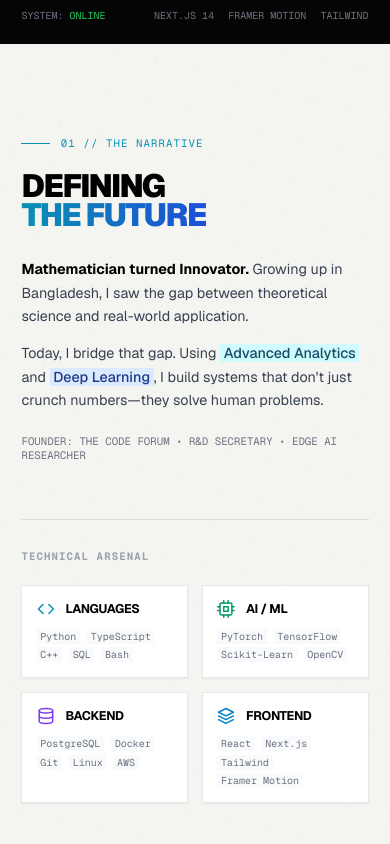
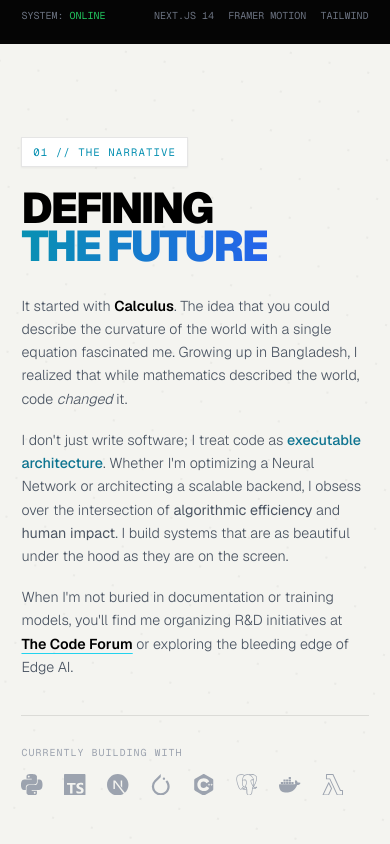
Before and after one commit to ashfinnn/obidur-rahman, a Next.js app: page / in a window 390 px wide. Shown: the part 800-1644 px from the top of the page. Built offline with nearby package versions, Linux system fonts and the light colour scheme.

Commit message:
modified:   app/components/Loader.tsx 	modified:   app/components/sections/AboutSection.tsx 	modified:   app/components/sections/ContactSection.tsx 	modified:   app/components/ui/SlideSection.tsx 	modified:   app/globals.css 	modified:   app/page.tsx

```diff
--- a/app/components/sections/AboutSection.tsx
+++ b/app/components/sections/AboutSection.tsx
@@ -2,39 +2,26 @@
 
 import { motion, useScroll, useTransform } from 'framer-motion';
 import Image from 'next/image';
-import { FiCode, FiDatabase, FiCpu, FiLayers } from 'react-icons/fi';
+import {
+    SiPython, SiTypescript, SiCplusplus, SiPytorch,
+    SiPostgresql, SiDocker, SiNextdotjs, SiAwslambda
+} from 'react-icons/si'; // Using Simple Icons for cleaner look
 
-// --- Data ---
-const skillGroups = [
-    {
-        title: "LANGUAGES",
-        icon: FiCode,
-        skills: ["Python", "TypeScript", "C++", "SQL", "Bash"],
-        color: "text-cyan-600"
-    },
-    {
-        title: "AI / ML",
-        icon: FiCpu,
-        skills: ["PyTorch", "TensorFlow", "Scikit-Learn", "OpenCV"],
-        color: "text-emerald-600"
-    },
-    {
-        title: "BACKEND",
-        icon: FiDatabase,
-        skills: ["PostgreSQL", "Docker", "Git", "Linux", "AWS"],
-        color: "text-violet-600"
-    },
-    {
-        title: "FRONTEND",
-        icon: FiLayers,
-        skills: ["React", "Next.js", "Tailwind", "Framer Motion"],
-        color: "text-sky-600"
-    }
+// --- Tech Stack Data ---
+const techStack = [
+    { icon: SiPython, name: "Python", color: "hover:text-[#3776AB]" },
+    { icon: SiTypescript, name: "TypeScript", color: "hover:text-[#3178C6]" },
+    { icon: SiNextdotjs, name: "Next.js", color: "hover:text-black" },
+    { icon: SiPytorch, name: "PyTorch", color: "hover:text-[#EE4C2C]" },
+    { icon: SiCplusplus, name: "C++", color: "hover:text-[#00599C]" },
+    { icon: SiPostgresql, name: "Postgres", color: "hover:text-[#4169E1]" },
+    { icon: SiDocker, name: "Docker", color: "hover:text-[#2496ED]" },
+    { icon: SiAwslambda, name: "AWS", color: "hover:text-[#FF9900]" },
 ];
 
 // --- Background Animation ---
 const MovingGrid = () => (
-    <div className="absolute inset-0 overflow-hidden pointer-events-none opacity-[0.03]">
+    <div className="absolute inset-0 overflow-hidden pointer-events-none opacity-[0.04]">
         <div className="absolute inset-[-50%] w-[200%] h-[200%] animate-[spin_60s_linear_infinite]">
             <div className="absolute inset-0 bg-[radial-gradient(#000_1px,transparent_1px)] [background-size:40px_40px]" />
         </div>
@@ -43,100 +30,99 @@
 
 const AboutSection = () => {
     const { scrollYProgress } = useScroll();
-    const y = useTransform(scrollYProgress, [0, 1], [0, -50]); // Subtle Parallax
+    const y = useTransform(scrollYProgress, [0, 1], [0, -80]);
 
     return (
-        <section id="about" data-theme="light" className="relative bg-[#f4f4f0] text-black min-h-full flex flex-col justify-center py-12 md:py-24 overflow-hidden">
+        <section id="about" data-theme="light" className="relative bg-[#f4f4f0] md:py-32 min-h-full py-24 overflow-hidden flex items-center">
             <MovingGrid />
 
-            <div className="max-w-[90rem] w-full mx-auto px-6 md:px-12 md:pl-32 relative z-10 h-full flex flex-col justify-center">
+            <div className="max-w-[90rem] mx-auto px-6 md:px-12 md:pl-32 relative z-10 w-full">
+                <div className="grid grid-cols-1 lg:grid-cols-2 gap-12 lg:gap-24 items-center">
 
-                {/* --- TOP: BIO & IMAGE --- */}
-                <div className="grid grid-cols-1 lg:grid-cols-12 gap-12 lg:gap-20 items-center mb-16 lg:mb-20">
-
-                    {/* Left: Text Narrative */}
+                    {/* --- LEFT: NARRATIVE --- */}
                     <motion.div
-                        className="lg:col-span-7"
-                        initial={{ opacity: 0, x: -50 }}
+                        initial={{ opacity: 0, x: -30 }}
                         whileInView={{ opacity: 1, x: 0 }}
                         viewport={{ once: true }}
                         transition={{ duration: 0.8 }}
                     >
-                        <div className="inline-flex items-center gap-3 mb-6">
-                            <div className="w-8 h-[1px] bg-cyan-600"></div>
+                        {/* Badge */}
+                        <div className="inline-block px-3 py-1 mb-6 border border-black/10 rounded-full bg-white shadow-sm">
                             <span className="font-mono text-xs text-cyan-600 tracking-widest uppercase">01 // The Narrative</span>
                         </div>
 
-                        <h2 className="text-4xl md:text-6xl lg:text-7xl font-black mb-8 leading-[0.9] tracking-tighter text-black">
+                        {/* Headline */}
+                        <h2 className="text-5xl md:text-7xl font-black text-black mb-8 leading-[0.9] tracking-tighter">
                             DEFINING<br />
-                            <span className="text-transparent bg-clip-text bg-gradient-to-r from-cyan-600 to-blue-700">
+                            <span className="text-transparent bg-clip-text bg-gradient-to-r from-cyan-600 to-blue-600">
                                 THE FUTURE
                             </span>
                         </h2>
 
-                        <div className="space-y-4 text-base md:text-lg text-gray-700 leading-relaxed max-w-2xl">
+                        {/* Expanded, Personal Bio */}
+                        <div className="space-y-5 text-base md:text-lg text-gray-600 leading-relaxed font-light">
                             <p>
-                                <span className="font-bold text-black">Mathematician turned Innovator.</span> Growing up in Bangladesh, I saw the gap between theoretical science and real-world application.
+                                It started with <span className="text-black font-semibold">Calculus</span>. The idea that you could describe the curvature of the world with a single equation fascinated me. Growing up in Bangladesh, I realized that while mathematics described the world, code <span className="italic">changed</span> it.
                             </p>
                             <p>
-                                Today, I bridge that gap. Using <span className="bg-cyan-100 px-1 font-medium text-cyan-900">Advanced Analytics</span> and <span className="bg-blue-100 px-1 font-medium text-blue-900">Deep Learning</span>, I build systems that don't just crunch numbers—they solve human problems.
+                                I don't just write software; I treat code as <span className="text-cyan-700 font-medium">executable architecture</span>. Whether I'm optimizing a Neural Network or architecting a scalable backend, I obsess over the intersection of <strong>algorithmic efficiency</strong> and <strong>human impact</strong>. I build systems that are as beautiful under the hood as they are on the screen.
                             </p>
-                            <p className="font-mono text-xs pt-2 text-gray-500">
-                                FOUNDER: THE CODE FORUM • R&D SECRETARY • EDGE AI RESEARCHER
+                            <p>
+                                When I'm not buried in documentation or training models, you'll find me organizing R&D initiatives at <span className="text-black font-semibold underline decoration-cyan-400 underline-offset-4">The Code Forum</span> or exploring the bleeding edge of Edge AI.
                             </p>
+                        </div>
+
+                        {/* --- NEW: INTEGRATED SKILLS ROW --- */}
+                        <div className="mt-10 pt-8 border-t border-black/10">
+                            <span className="block font-mono text-[10px] text-gray-400 uppercase tracking-widest mb-4">
+                                CURRENTLY BUILDING WITH
+                            </span>
+                            <div className="flex flex-wrap gap-6">
+                                {techStack.map((tech, i) => (
+                                    <div key={i} className="group flex flex-col items-center gap-2 cursor-help">
+                                        <tech.icon className={`text-2xl text-gray-400 transition-colors duration-300 ${tech.color}`} />
+                                        {/* Tooltip-like label that appears on hover */}
+                                        <span className="opacity-0 group-hover:opacity-100 transition-opacity absolute mt-8 text-[10px] font-mono bg-black text-white px-2 py-1 rounded">
+                                            {tech.name}
+                                        </span>
+                                    </div>
+                                ))}
+                            </div>
                         </div>
                     </motion.div>
 
-                    {/* Right: Image (Compact) */}
-                    <div className="lg:col-span-5 relative hidden lg:block">
-                        <motion.div style={{ y }} className="relative z-10 w-full max-w-[300px] ml-auto rotate-3 hover:rotate-0 transition-all duration-500">
-                            <div className="relative aspect-[3/4] w-full border-8 border-white shadow-2xl">
-                                <Image
-                                    src="/me.jpg"
-                                    alt="Profile"
-                                    fill
-                                    className="object-cover grayscale hover:grayscale-0 transition-all duration-500"
-                                />
-                            </div>
-                            {/* Badge */}
-                            <div className="absolute -bottom-6 -left-6 bg-black text-white p-4 shadow-lg">
-                                <div className="text-2xl font-bold text-cyan-400">3+</div>
-                                <div className="text-[10px] font-mono tracking-widest mt-1">YEARS EXP.</div>
+                    {/* --- RIGHT: IMAGE --- */}
+                    <div className="relative hidden lg:block">
+                        <motion.div style={{ y }} className="relative z-10">
+                            <div className="relative aspect-[4/5] w-full max-w-md mx-auto rotate-2 hover:rotate-0 transition-transform duration-700 ease-out">
+                                {/* Image Frame */}
+                                <div className="absolute inset-0 border-2 border-black translate-x-4 translate-y-4 rounded-sm" />
+                                <div className="relative h-full w-full overflow-hidden rounded-sm bg-gray-200 shadow-2xl">
+                                    <Image
+                                        src="/me.jpg"
+                                        alt="Obidur Rahman"
+                                        fill
+                                        className="object-cover grayscale hover:grayscale-0 transition-all duration-700"
+                                        priority
+                                    />
+                                </div>
+
+                                {/* Floating Stats Badge */}
+                                <motion.div
+                                    animate={{ y: [0, -8, 0] }}
+                                    transition={{ repeat: Infinity, duration: 5, ease: "easeInOut" }}
+                                    className="absolute -bottom-6 -left-12 bg-black text-white p-6 shadow-2xl max-w-[220px] border-l-4 border-cyan-500"
+                                >
+                                    <div className="text-4xl font-bold text-white">3<span className="text-cyan-500">+</span></div>
+                                    <div className="text-xs font-mono text-gray-400 tracking-widest mt-1">YEARS RESEARCH & DEV EXPERIENCE</div>
+                                </motion.div>
                             </div>
                         </motion.div>
+
+                        {/* Ambient Glow */}
+                        <div className="absolute top-1/2 left-1/2 -translate-x-1/2 -translate-y-1/2 w-[140%] h-[140%] bg-gradient-to-tr from-cyan-200/30 to-blue-200/30 rounded-full blur-[80px] -z-10" />
                     </div>
                 </div>
-
-                {/* --- BOTTOM: SKILLS TICKER --- */}
-                <div className="border-t border-black/10 pt-8">
-                    <h3 className="font-mono text-xs font-bold text-gray-400 tracking-widest mb-6 uppercase">Technical Arsenal</h3>
-
-                    <div className="grid grid-cols-2 md:grid-cols-4 gap-4 md:gap-8">
-                        {skillGroups.map((group, i) => (
-                            <motion.div
-                                key={i}
-                                initial={{ opacity: 0, y: 20 }}
-                                whileInView={{ opacity: 1, y: 0 }}
-                                viewport={{ once: true }}
-                                transition={{ delay: i * 0.1 }}
-                                className="group p-4 bg-white border border-gray-200 hover:border-cyan-500 transition-colors shadow-sm"
-                            >
-                                <div className="flex items-center gap-3 mb-3">
-                                    <group.icon className={`w-5 h-5 ${group.color}`} />
-                                    <h4 className="font-bold text-sm tracking-tight">{group.title}</h4>
-                                </div>
-                                <div className="flex flex-wrap gap-x-2 gap-y-1">
-                                    {group.skills.map(skill => (
-                                        <span key={skill} className="text-[10px] font-mono text-gray-500 bg-gray-50 px-1 rounded-sm">
-                                            {skill}
-                                        </span>
-                                    ))}
-                                </div>
-                            </motion.div>
-                        ))}
-                    </div>
-                </div>
-
             </div>
         </section>
     );
--- a/app/components/ui/SlideSection.tsx
+++ b/app/components/ui/SlideSection.tsx
@@ -11,37 +11,38 @@
 }
 
 const SlideSection = ({ children, className = "", index, id }: SlideSectionProps) => {
-    const containerRef = useRef<HTMLDivElement>(null);
+    const ref = useRef<HTMLDivElement>(null);
 
+    // Track scroll relative to THIS section
     const { scrollYProgress } = useScroll({
-        target: containerRef,
-        // "start start": Top of element hits top of viewport
-        // "end start": Bottom of element hits top of viewport
+        target: ref,
+        // "start start": Top of card hits Top of viewport (Sticks)
+        // "end start": Bottom of card hits Top of viewport (Fully covered)
         offset: ["start start", "end start"]
     });
 
-    // SMOOTH TRANSITIONS
-    // Scale: 1 -> 0.9 (Shrinks slightly as it goes up/gets covered)
-    const scale = useTransform(scrollYProgress, [0, 1], [1, 0.9]);
-    // Opacity/Brightness: Fades slightly to create depth
-    const opacity = useTransform(scrollYProgress, [0, 1], [1, 0.8]);
+    // FADE OUT EFFECT:
+    // As the user scrolls and the NEXT section slides up,
+    // THIS section will fade from Opacity 1 to 0.
+    const opacity = useTransform(scrollYProgress, [0, 1], [1, 0]);
+
+    // DEPTH EFFECT:
+    // Slight scale down to make it look like it's going into the background
+    const scale = useTransform(scrollYProgress, [0, 1], [1, 0.95]);
 
     return (
-        <div
-            ref={containerRef}
-            className="relative w-full"
+        // IMPORTANT: motion.div is the sticky container directly.
+        // No outer wrapper. This ensures it stays fixed.
+        <motion.div
+            ref={ref}
             style={{
-                // This is the magic. We force the container to be scrollable.
-                // The zIndex ensures stacking order.
+                opacity,
+                scale,
                 zIndex: index
             }}
+            className={`sticky top-0 h-[100dvh] w-full overflow-hidden origin-top ${className}`}
         >
-            <div className="sticky top-0 h-screen overflow-hidden">
-                <motion.div
-                    style={{ scale, opacity }}
-                    className={`relative h-full w-full ${className}`}
-                >
-                    {/* Internal Scroll for Mobile Content */}
+            {/* Internal Scroll for Mobile/Tall Content */}
             <div
                 id={id}
                 className="h-full w-full overflow-y-auto scrollbar-none touch-pan-y"
@@ -49,8 +50,6 @@
                 {children}
             </div>
         </motion.div>
-            </div>
-        </div>
     );
 };
 
--- a/app/globals.css
+++ b/app/globals.css
@@ -2,21 +2,32 @@
 @tailwind base;
 @tailwind components;
 @tailwind utilities;
+/* Hide scrollbar for Chrome, Safari and Opera */
+html::-webkit-scrollbar,
+body::-webkit-scrollbar,
+.scrollbar-none::-webkit-scrollbar {
+  display: none;
+}
 
+/* Hide scrollbar for IE, Edge and Firefox */
+html,
+body,
+.scrollbar-none {
+  -ms-overflow-style: none;  /* IE and Edge */
+  scrollbar-width: none;  /* Firefox */
+}
 /* --- BASE & UNIVERSAL STYLES --- */
 html {
     scroll-behavior: smooth;
     font-size: clamp(0.875rem, 0.778rem + 0.48vw, 1rem);
 }
 @layer utilities {
-  /* Hide scrollbar for Chrome, Safari and Opera */
   .scrollbar-none::-webkit-scrollbar {
       display: none;
   }
-  /* Hide scrollbar for IE, Edge and Firefox */
   .scrollbar-none {
-      -ms-overflow-style: none;  /* IE and Edge */
-      scrollbar-width: none;  /* Firefox */
+      -ms-overflow-style: none;
+      scrollbar-width: none;
   }
 }
 body {
@@ -58,10 +69,6 @@
     transform: translateY(-0.5rem);
 }
 
-/* --- THEME-AWARE UTILITIES --- */
-/* Now you can apply these classes to elements within your light or dark sections */
-
-/* Example: <div class="glass-sharp on-light">...</div> */
 
 /* -- Glass Effects -- */
 .glass-sharp.on-light {
--- a/app/page.tsx
+++ b/app/page.tsx
@@ -1,4 +1,3 @@
-// app/page.tsx
 import Header from './components/Header';
 import Hero from './components/Hero';
 import AboutSection from './components/sections/AboutSection';
@@ -9,29 +8,30 @@
 
 export default function Home() {
   return (
-    <main className="relative w-full bg-black overflow-x-clip">
+    // bg-black ensures that when a slide fades out, it reveals black (not white)
+    <main className="w-full bg-black relative">
       <Header />
 
-      {/* 1. HERO */}
+      {/* 1. HERO (Black) */}
       <SlideSection index={1} id="hero" className="bg-[#050505]">
         <Hero />
       </SlideSection>
 
-      {/* 2. ABOUT + SKILLS (Merged) */}
+      {/* 2. ABOUT (Light) - Slides up & covers Hero */}
       <SlideSection index={2} id="about" className="bg-[#f4f4f0]">
         <AboutSection />
       </SlideSection>
 
-      {/* 3. PROJECTS (Adjusted index) */}
+      {/* 3. PROJECTS (Black) - Slides up & covers About */}
       <SlideSection index={3} id="projects" className="bg-[#000]">
         <ProjectsSection />
       </SlideSection>
 
-      {/* 4. CONTACT (Adjusted index) */}
+      {/* 4. CONTACT (White) - Slides up & covers Projects */}
       <SlideSection index={4} id="contact" className="bg-white">
-        <div className="min-h-[100dvh] flex flex-col justify-between">
+        {/* Flex wrapper to ensure footer stays at bottom */}
+        <div className="min-h-full flex flex-col justify-between">
             <ContactSection />
-            <Footer />
         </div>
       </SlideSection>
     </main>
```
Also changed, not shown: app/components/Loader.tsx (+94 -65 lines), app/components/sections/ContactSection.tsx (+115 -134 lines). Lines whose indentation alone changed are shown as unchanged.
